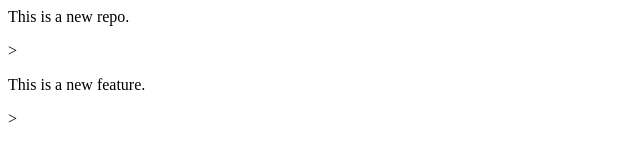
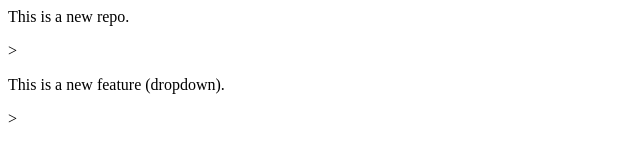
Before and after one commit to Abhimanyu-Gaurav/localrepo, a plain HTML site: page index.html in a window 1280 px wide. Shown: the whole page, without its empty margins (0-640 px from the left). Drawn offline with Linux system fonts and the light colour scheme.

Commit message:
Add dropdown

```diff
--- a/index.html
+++ b/index.html
@@ -1,2 +1,2 @@
 <p>This is a new repo.</p>>
-<p>This is a new feature.</p>>
+<p>This is a new feature (dropdown).</p>>
```
